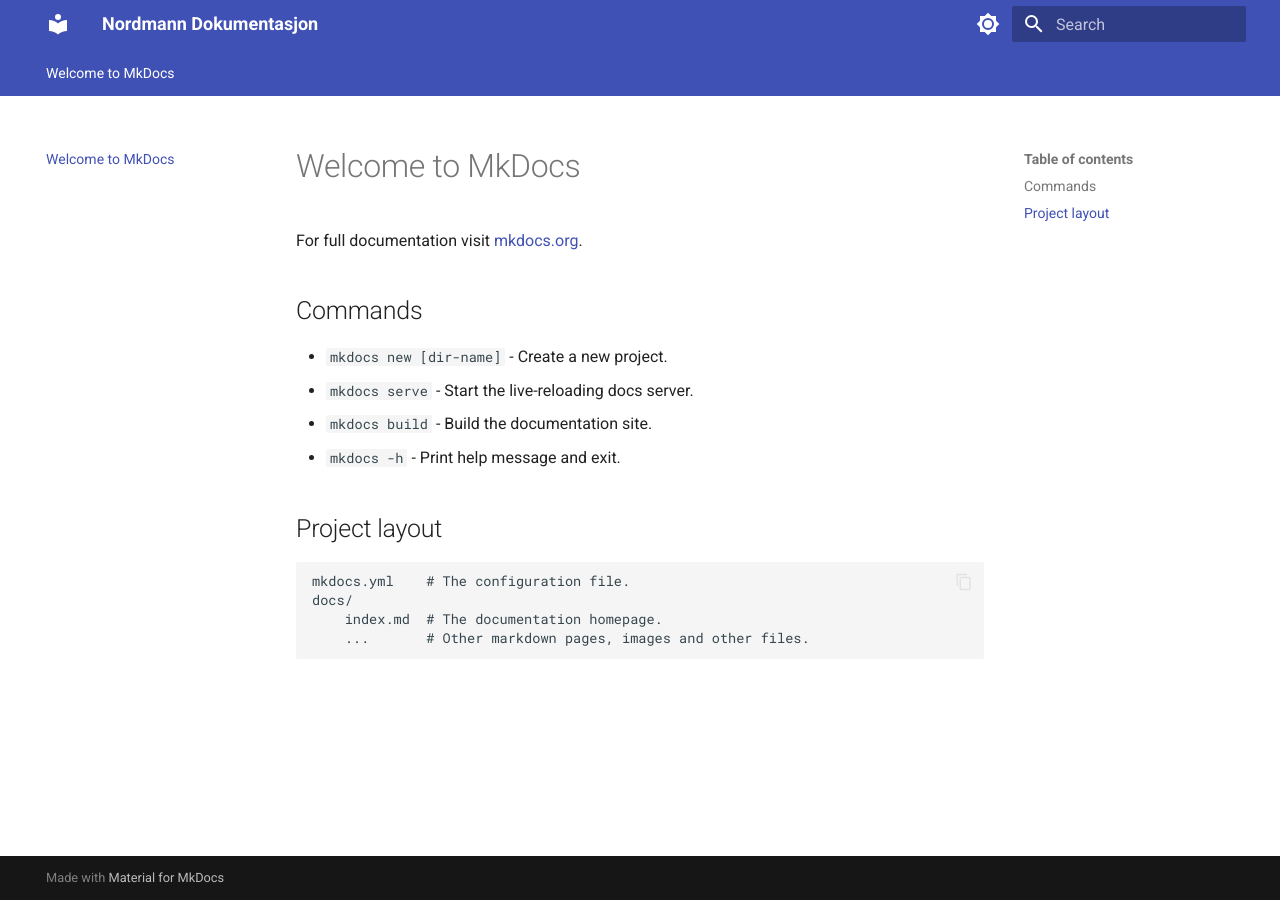
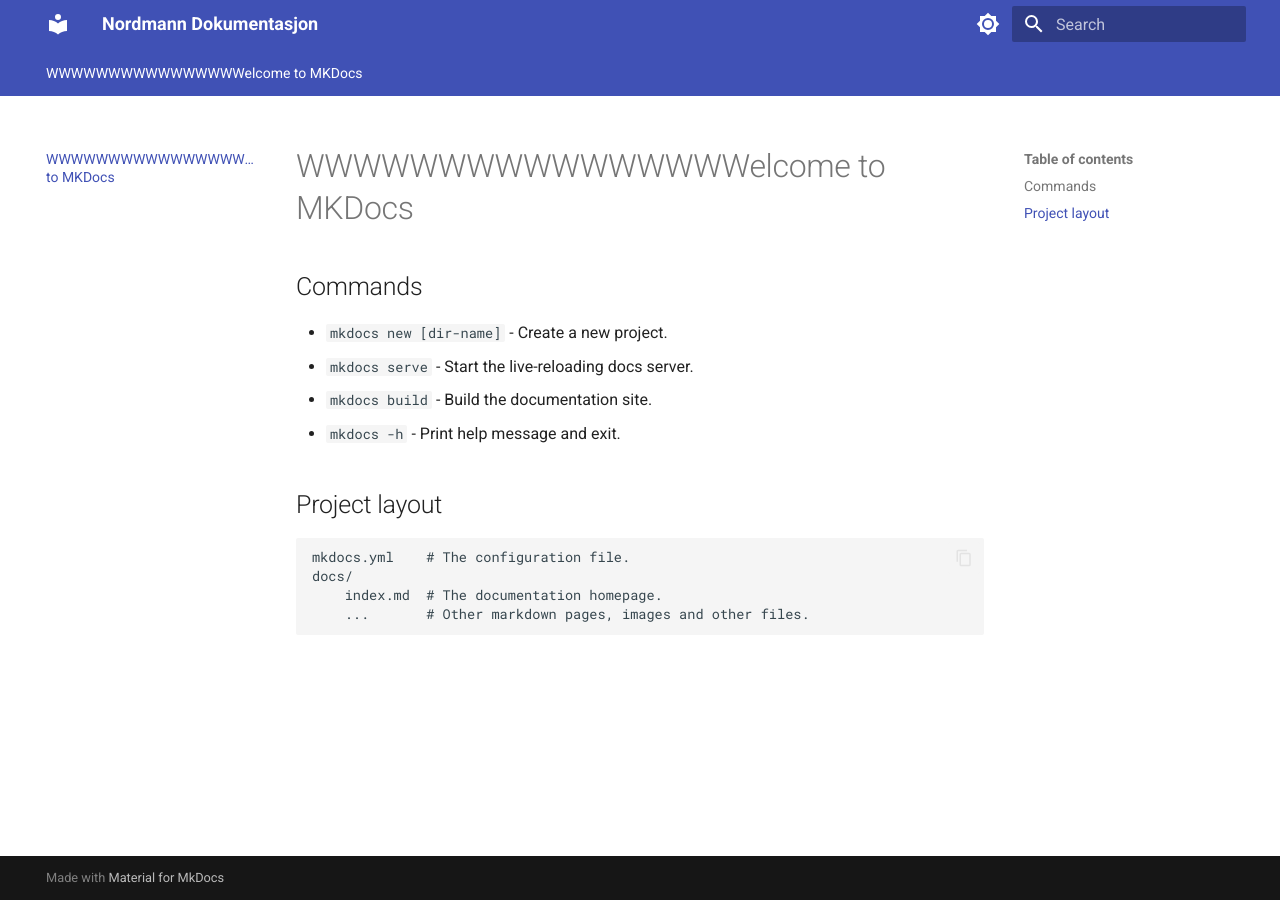
Before and after one commit to Nordmann-Norskensen/nordmanndoc, an MkDocs documentation site: the page built from docs/index.md, in a window 1280 px wide. Built offline with MkDocs 1.6.1 and Material for MkDocs 9.7.7, drawn with Linux system fonts in a browser that asks for light colours.

Commit message:
liten endring

```diff
--- a/docs/index.md
+++ b/docs/index.md
@@ -1,7 +1,4 @@
-# Welcome to MkDocs
-
-For full documentation visit [mkdocs.org](https://www.mkdocs.org).
-
+# WWWWWWWWWWWWWWWWelcome to MKDocs
 ## Commands
 
 * `mkdocs new [dir-name]` - Create a new project.
```
